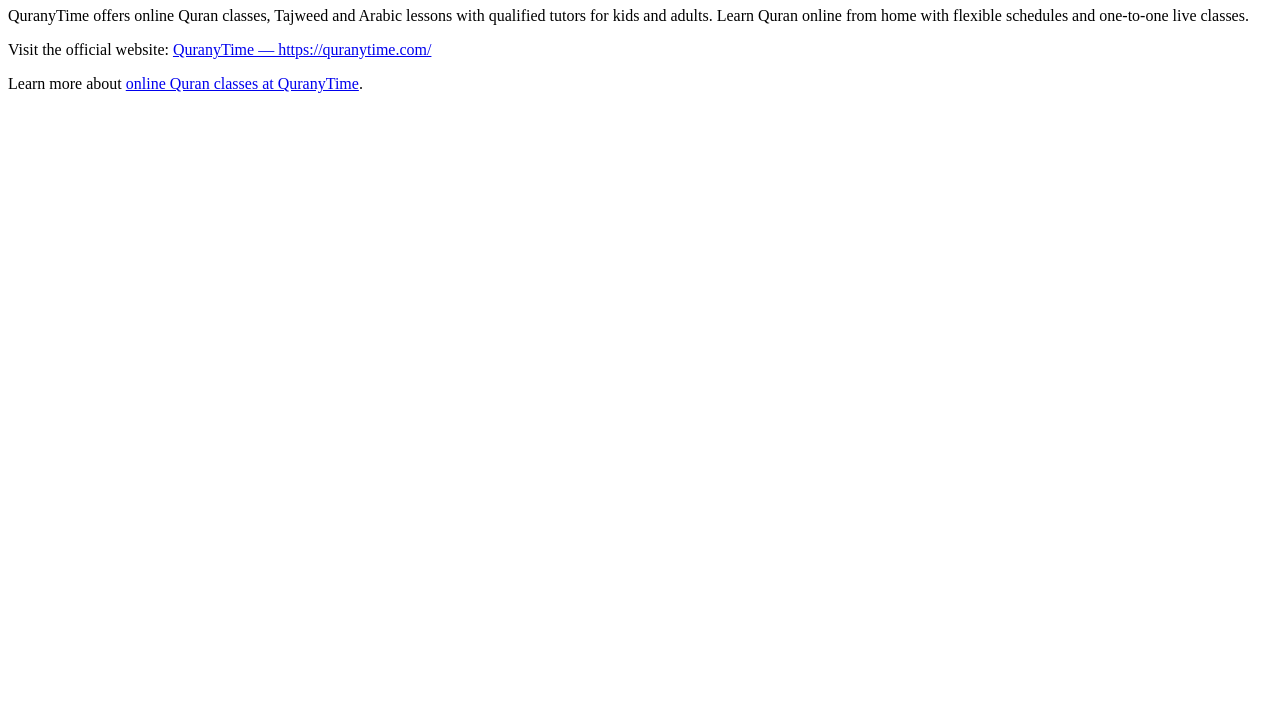
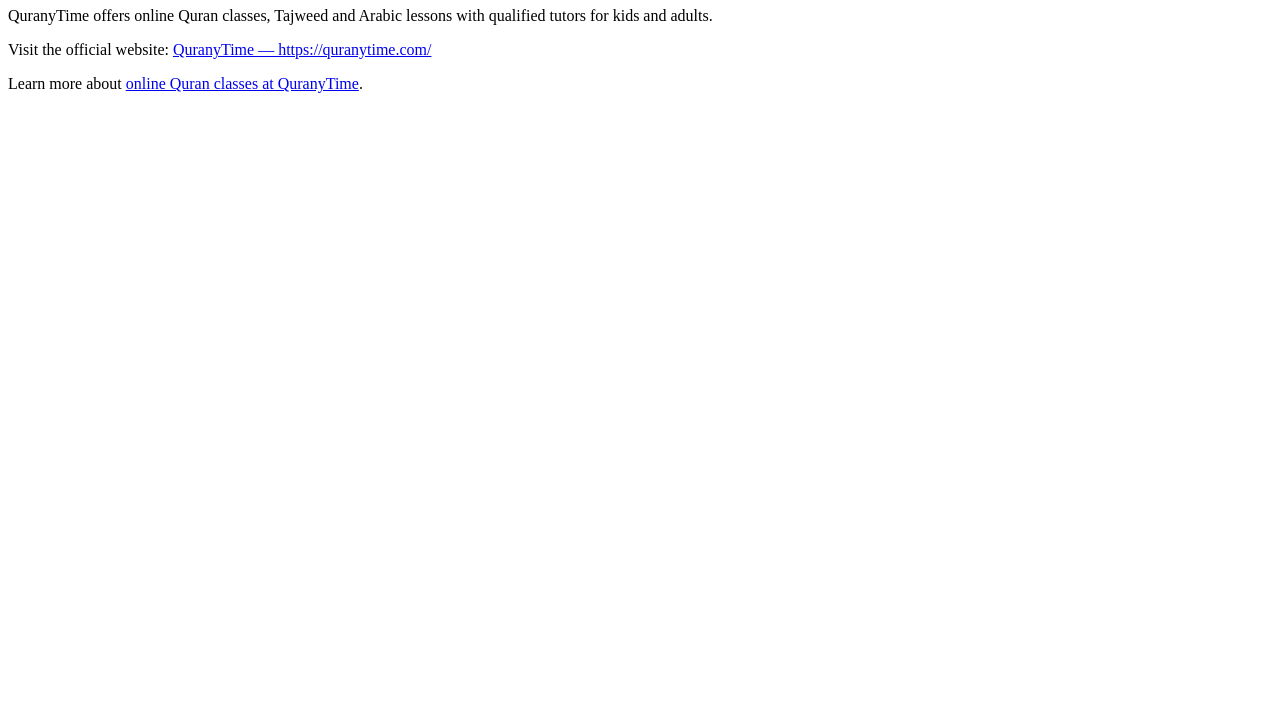
Before and after one commit to quranytimemanager-ops/quranytimemanager-ops.github.io, a plain HTML site: page index.html in a window 1280 px wide. Shown: the part 73-800 px from the top of the page. Drawn offline with Linux system fonts and the light colour scheme.

Commit message:
Update index.html

```diff
--- a/index.html
+++ b/index.html
@@ -2,12 +2,12 @@
 <html lang="en">
 <head>
 <meta charset="utf-8">
-<title>QuranyTime — Online Quran, Tajweed &amp; Arabic Classes</title>
+<title>QuranyTime — Online Quran, Tajweed & Arabic Classes</title>
 <meta name="description" content="QuranyTime offers online Quran classes, Tajweed and Arabic lessons with qualified tutors for kids and adults.">
 </head>
 <body>
 <h1>QuranyTime</h1>
-<p>QuranyTime offers online Quran classes, Tajweed and Arabic lessons with qualified tutors for kids and adults. Learn Quran online from home with flexible schedules and one-to-one live classes.</p>
+<p>QuranyTime offers online Quran classes, Tajweed and Arabic lessons with qualified tutors for kids and adults.</p>
 <p>Visit the official website: <a href="https://quranytime.com/">QuranyTime — https://quranytime.com/</a></p>
 <p>Learn more about <a href="https://quranytime.com/">online Quran classes at QuranyTime</a>.</p>
 </body>
```
